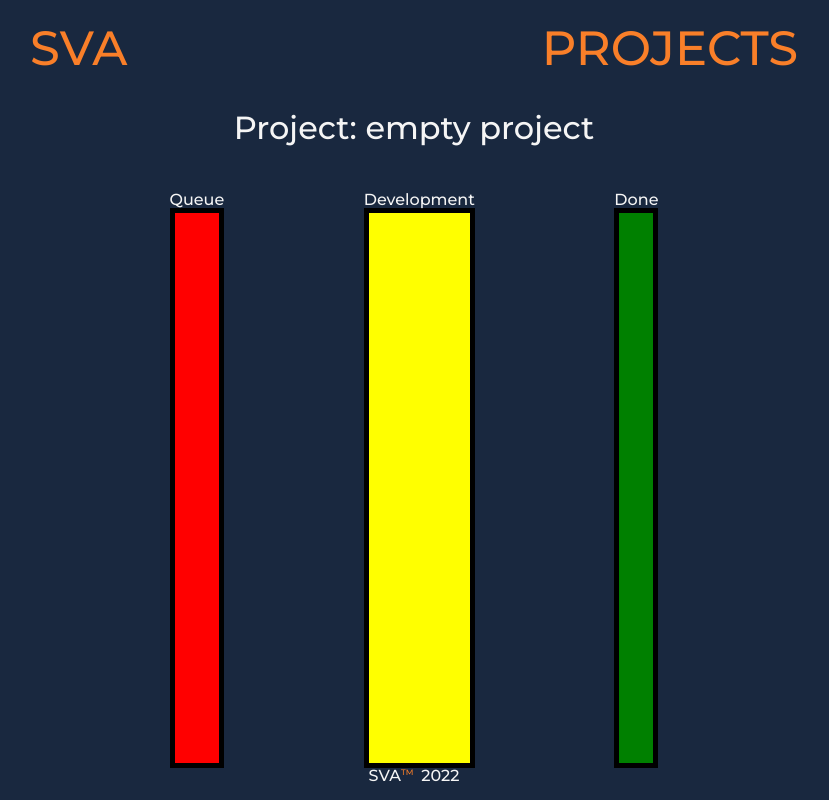
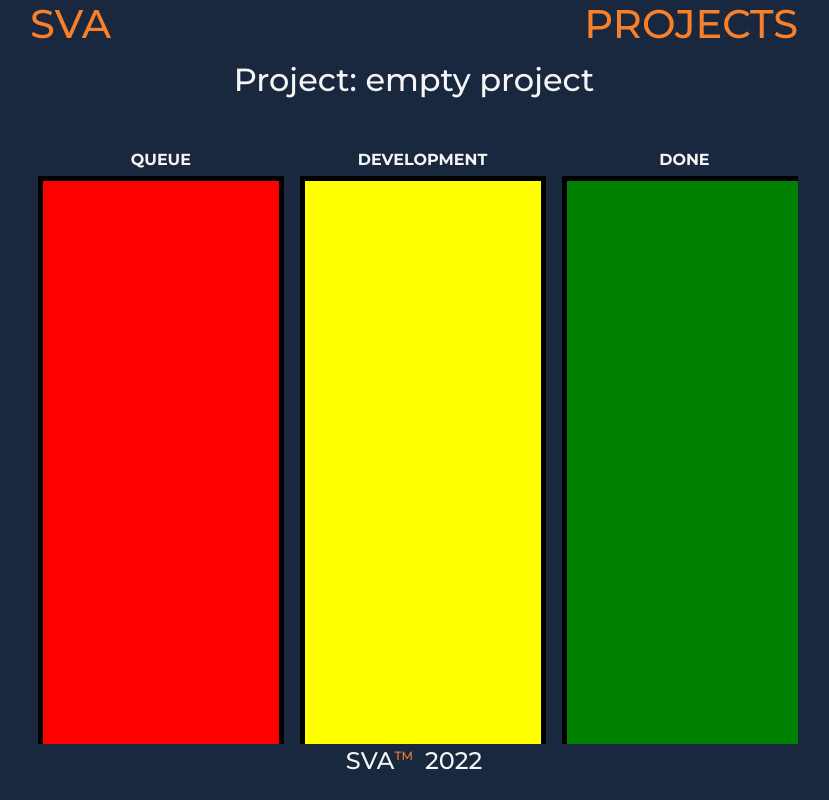
Before and after one commit to SVA2021/test-uptrader, a React (Create React App) app: page /todo/0 in a window 1280 px wide. Shown: the whole page, without its empty margins (226-1055 px from the left). Built offline with nearby package versions, Linux system fonts and the light colour scheme.

Commit message:
change style for 100vh

```diff
--- a/src/layout/Footer/Footer.module.scss
+++ b/src/layout/Footer/Footer.module.scss
@@ -2,8 +2,9 @@
 
 .footer {
     width: 100%;
-    margin: 1em auto;
-    font-size: 1em;
+    margin: 0 auto;
+    font-size: 24px;
+    line-height: 24px;
     text-align: center;
     text-transform: uppercase;
 
--- a/src/layout/Header/Header.module.scss
+++ b/src/layout/Header/Header.module.scss
@@ -5,9 +5,9 @@
     align-items: center;
     justify-content: space-between;
     width: 100%;
-    height: 2em;
+    height: 48px;
     margin: 0 auto;
-    font-size: 3em;
+    font-size: 2.5em;
     text-transform: uppercase;
 }
 
--- a/src/pages/Todo/Todo.module.scss
+++ b/src/pages/Todo/Todo.module.scss
@@ -1,3 +1,5 @@
+@import '../../styles/variables';
+
 .wrapper {
     height: 100%;
 }
@@ -14,18 +16,19 @@
     flex-direction: row;
     align-items: stretch;
     justify-content: space-evenly;
-    height: 100%;
-    max-height: calc(100% - 6em);
+    height: calc(100% - 2em);
 }
 
-.body__green {
-    background-color: green;
+.body__column {
+    margin: 0 0.5em;
+    min-width: 32%;
+    height: 100%;
+    overflow: hidden;
 }
 
-.body__yellow {
-    background-color: yellow;
+.status {
+    margin: 0.5em;
+    text-align: center;
+    text-transform: uppercase;
+    font-weight: 700;
 }
-
-.body__red {
-    background-color: red;
-}
--- a/src/styles/global.scss
+++ b/src/styles/global.scss
@@ -23,7 +23,7 @@ body {
 	}
 
 	::-webkit-scrollbar-thumb {
-		background-color: red;
+		background-color: violet;
 		border-radius: 5px 0 0 5px;
 	}
 }
@@ -40,12 +40,11 @@ a {
 .container {
 	margin: 0 auto;
 	width: $mq-xs;
-	height: 100vh;
-	display: flex;
-	flex-direction: column;
+	height: 96vh;
 
 	main {
-		flex: 1 0 auto;
+		height: calc(96vh - 72px);
+		overflow: hidden;
 	}
 
 	@include tablet {
```
